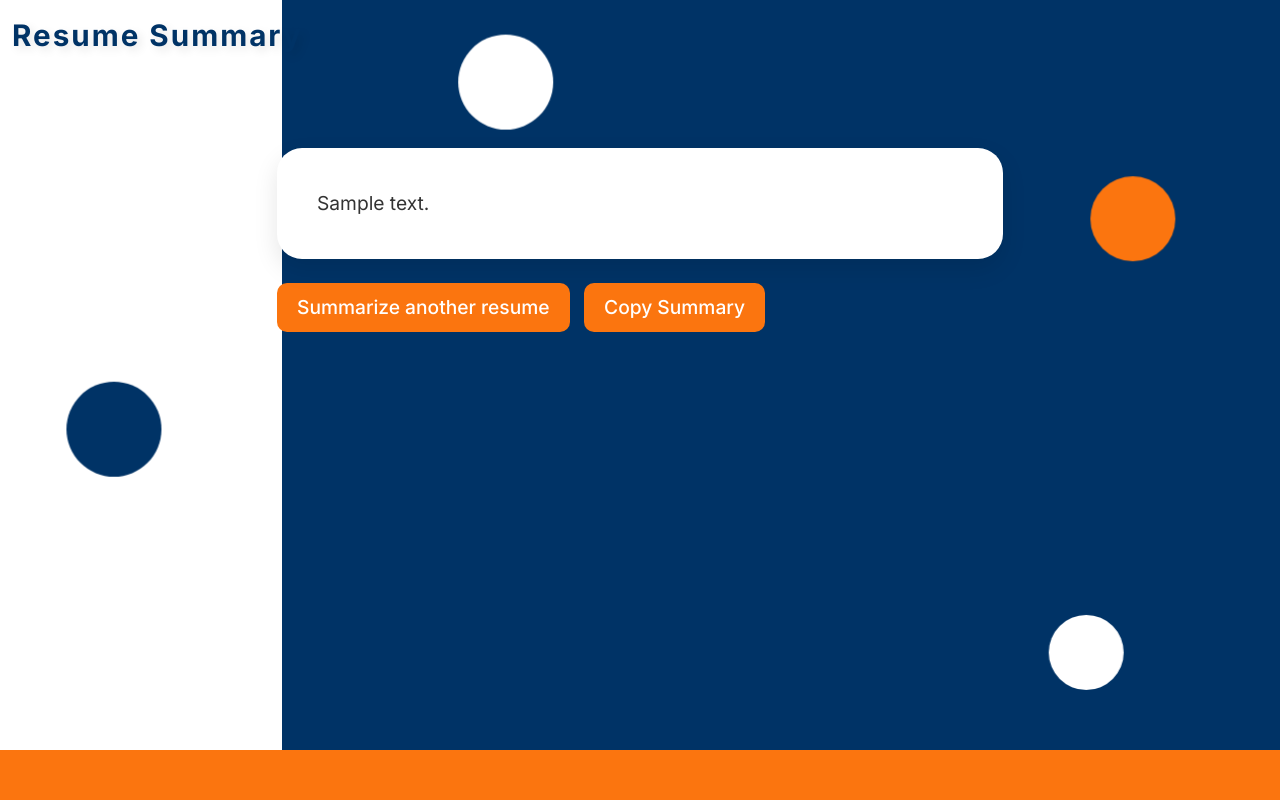
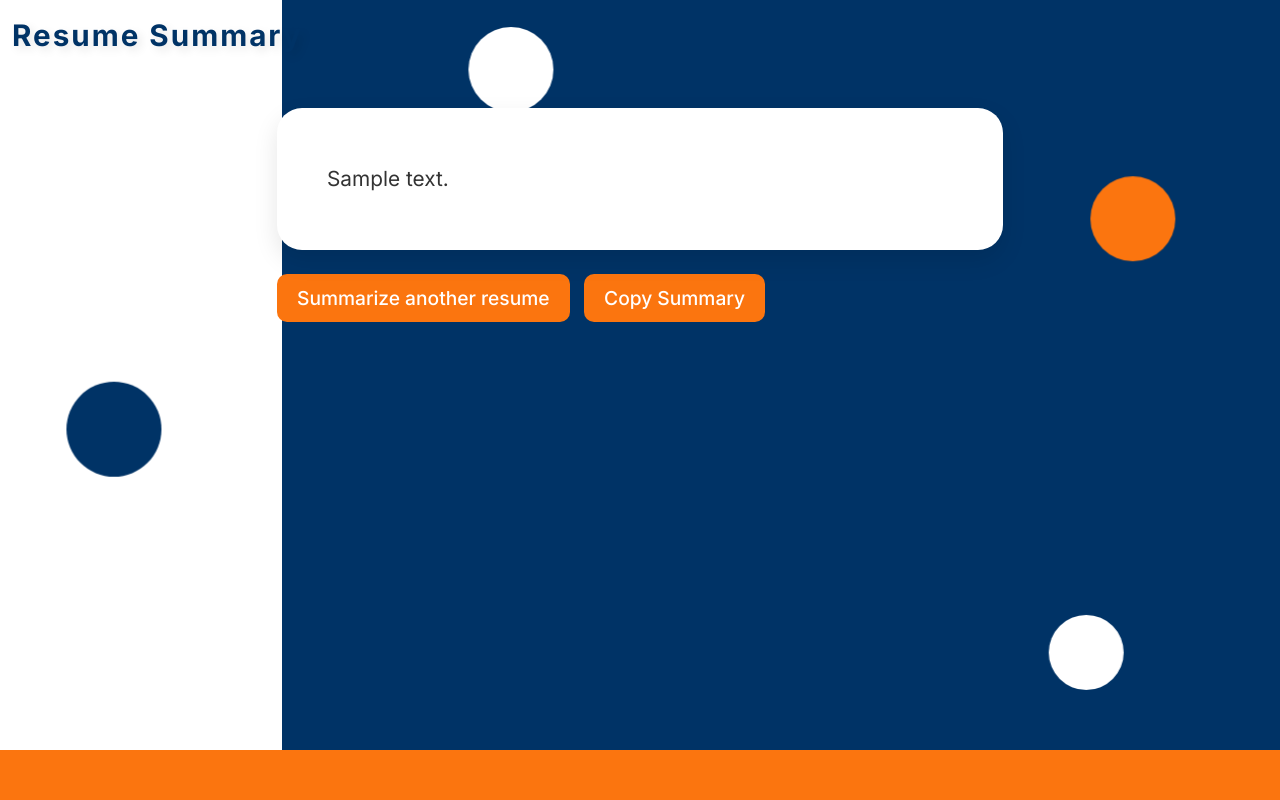
Before and after one commit to KhaledAlrashi1/Resume-Summarizer, a Flask app: template templates/summary.html in a window 1280 px wide. Run offline with Flask 3, Linux system fonts and the light colour scheme; the template is opened without the code that fills it: most values are stand-ins (such as "Sample title", 1, 10 or a date in 2020); parts of the project's set-up code (start-up, migrations or seed data) failed here and were passed over.

Commit message:
Only changes to the UI/UX
Signed-off-by: KhaledAlrashidi1 <alrashidi.kha@gmail.com>

```diff
--- a/app.py
+++ b/app.py
@@ -14,12 +14,6 @@ from flask_limiter.util import get_remote_address
 
 # Initialize Flask app
 app = Flask(__name__)
-
-# # Manually set the tesseract path
-# pytesseract.pytesseract.tesseract_cmd = "/app/.heroku/python/bin/tesseract"
-
-# # Set the path to Tesseract executable in your virtual environment
-# pytesseract.pytesseract.tesseract_cmd = r'/Users/khaledalrashidi/anaconda3/envs/ai_env/bin/tesseract'
 
 # Set up the rate limiter to allow a maximum of 50 requests per day per IP address
 limiter = Limiter(
--- a/templates/summary.html
+++ b/templates/summary.html
@@ -11,7 +11,7 @@
             font-family: 'Inter', sans-serif;
             background: linear-gradient(to left, #003366 78%, #ffffff 30%);
             background-size: 100% 100%;
-            padding-top: 100px;
+            padding-top: 60px;
             color: #333333;
             min-height: 100vh;
             margin: 0;
@@ -47,7 +47,7 @@
 
         @keyframes moveShape4 {
             0% { transform: translate(0, 0); }
-            50% { transform: translate(40px, -25px); }
+            50% { transform: translate(80px, 0px); }
             100% { transform: translate(0, 0); }
         }
 
@@ -89,17 +89,17 @@
 
         .abstract-shape-4 {
             position: absolute;
-            bottom: 83%;
+            bottom: 86%;
             left: 35%;
-            width: 95px;
-            height: 95px;
+            width: 85px;
+            height: 85px;
             background-color: #ffffff;
             border-radius: 50%;
             z-index: 0;
             animation: moveShape4 8s infinite alternate ease-in-out;
         }
-        /* Red horizontal line */
-        .red-line {
+        /* Orange horizontal line */
+        .Orange-line {
             content: '';
             position: absolute;
             width: 100%;
@@ -132,7 +132,7 @@
         }
 
         .card {
-            padding: 40px;
+            padding: 50px;
             border: none;
             border-radius: 25px;
             box-shadow: 0 10px 25px rgba(0, 0, 0, 0.1);
@@ -144,8 +144,8 @@
         }
 
         p.card-text {
-            font-size: 1.2rem;
-            line-height: 1.6;
+            font-size: 1.3rem;
+            line-height: 2;
             text-align: justify;
         }
 
@@ -222,8 +222,8 @@
         </div>
     </div>
 
-    <!-- Red line always at the bottom -->
-    <div class="red-line"></div>
+    <!-- Orange line always at the bottom -->
+    <div class="Orange-line"></div>
 
     <!-- Abstract shapes in the background -->
     <div class="abstract-shape-1"></div>
```
Also changed, not shown: templates/index.html (+9 -9 lines).
